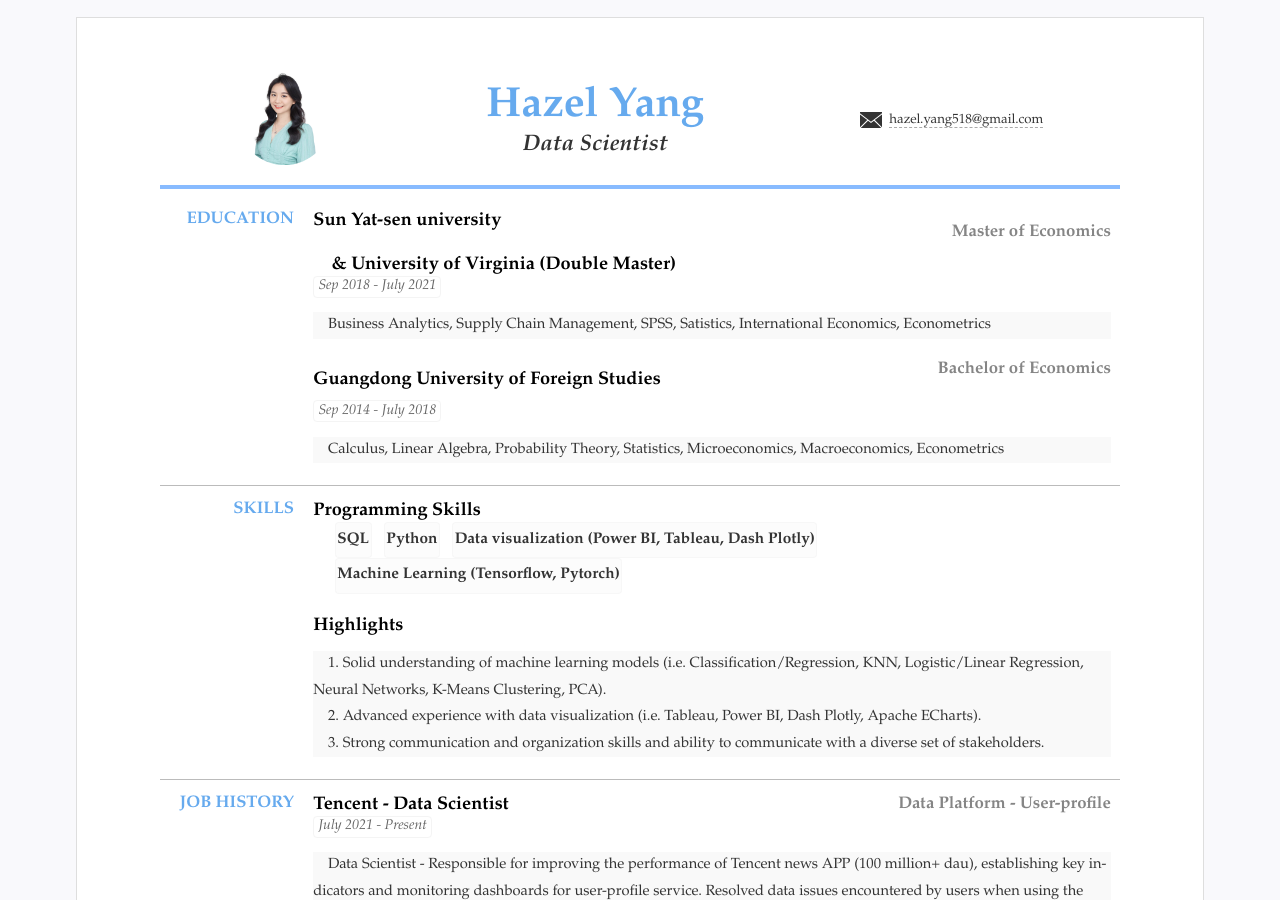
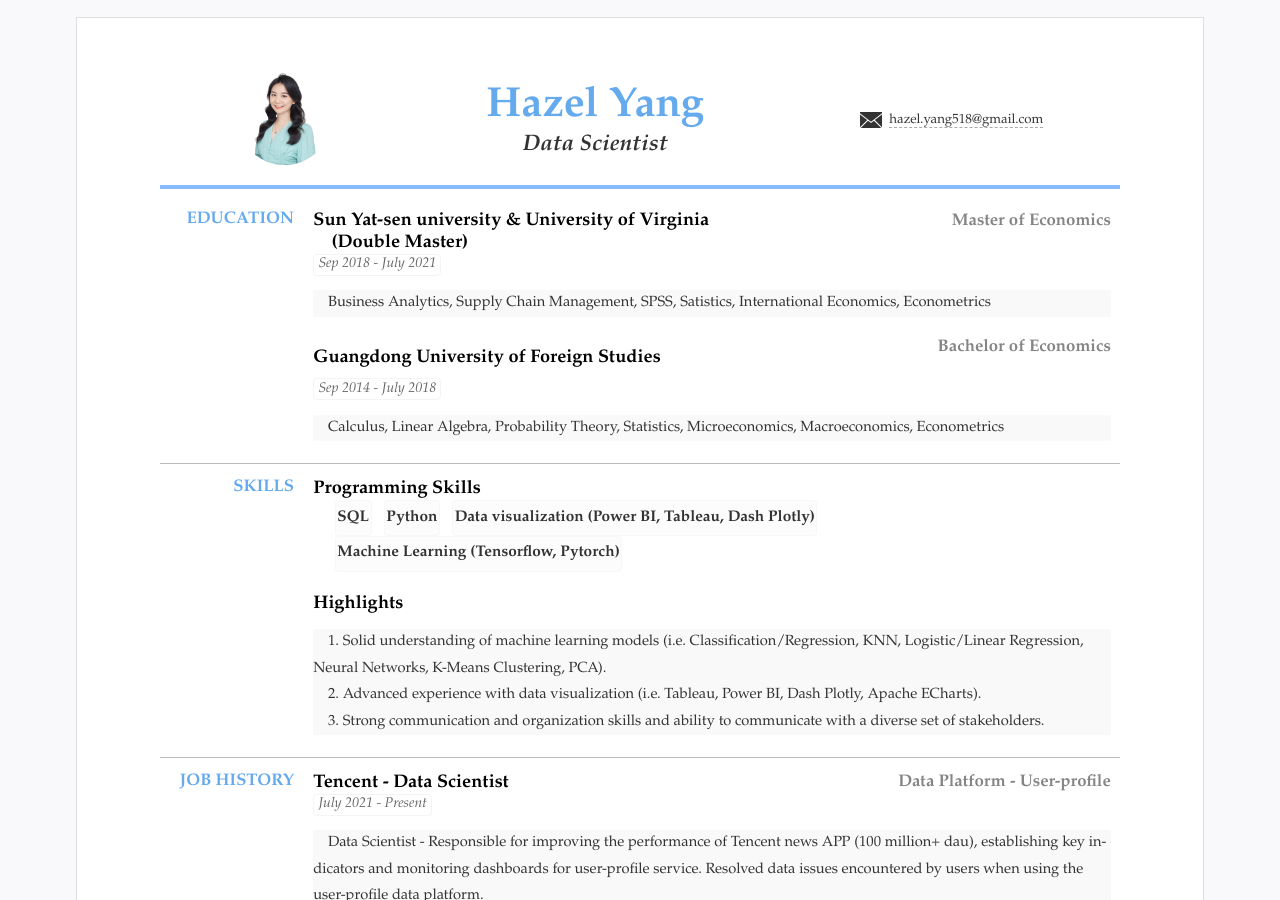
Before and after one commit to hazelyang518/eng_cv, a Jekyll site: the page built from index.html, in a window 1280 px wide and 900 px high. Built offline with Jekyll 4.4.1, drawn with Linux system fonts in a browser that asks for light colours; part of the change alters nothing that is shown.

```diff
--- a/_data/resume.yml
+++ b/_data/resume.yml
@@ -26,9 +26,8 @@ main: #简历主要内容，
 - type: EDUCATION #类别为ID
   name:  #显示名称，空则使用type
   content: #内容基本格式 标题-副标题-日期-详细内容 (都允许空)
-  - title: Sun Yat-sen university  <br>  &nbsp &nbsp
-           <br>  &nbsp &nbsp
-           & University of Virginia (Double Master)
+  - title: Sun Yat-sen university & University of Virginia <br>  &nbsp &nbsp
+           (Double Master)
     duration: "Sep 2018 - July 2021"
     sub: Master of Economics <br>  &nbsp &nbsp
     detail: Business Analytics, Supply Chain Management, SPSS, Satistics, International Economics, Econometrics
```
